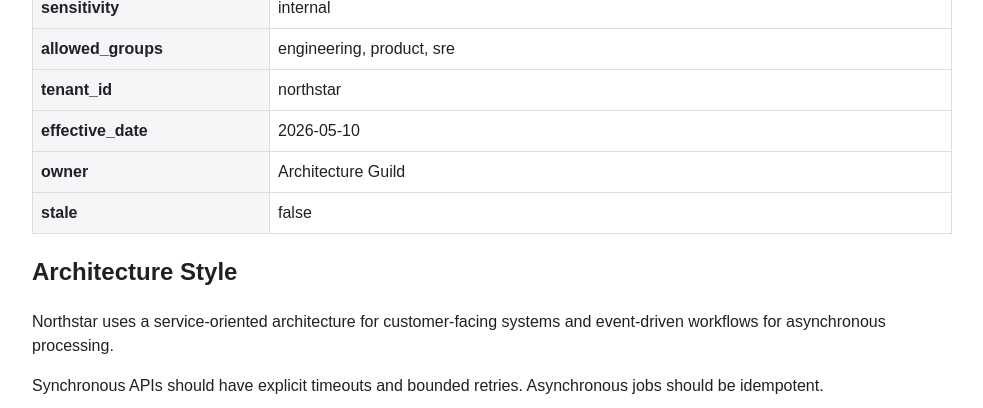
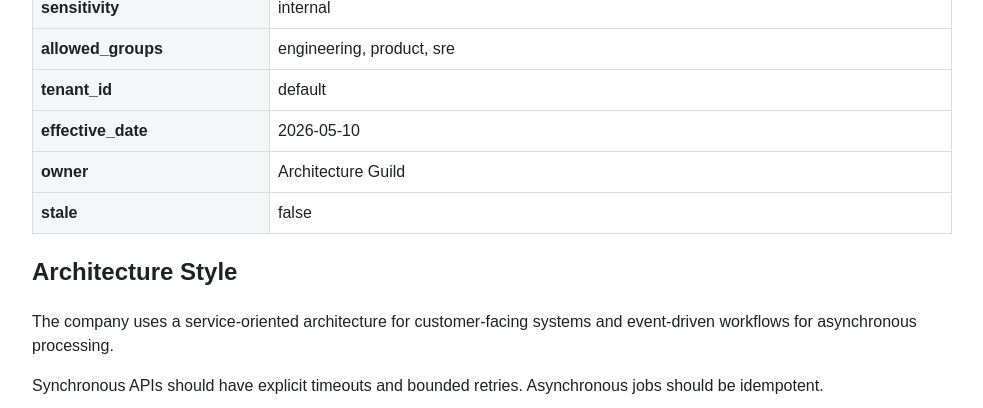
Before and after one commit to juanesriosg/internal_corporate_chatbot, a plain HTML site: page mock_data/html/wiki/system-architecture-overview.html in a window 1280 px wide. Shown: the part 328-736 px from the top of the page, without its empty margins (148-1131 px from the left). Drawn offline with Linux system fonts and the light colour scheme.

Commit message:
Update tenant_id from 'northstar' to 'default' across multiple documents for consistency

```diff
--- a/mock_data/html/wiki/system-architecture-overview.html
+++ b/mock_data/html/wiki/system-architecture-overview.html
@@ -20,10 +20,10 @@
 <tr><th>department</th><td>Engineering</td></tr>
 <tr><th>sensitivity</th><td>internal</td></tr>
 <tr><th>allowed_groups</th><td>engineering, product, sre</td></tr>
-<tr><th>tenant_id</th><td>northstar</td></tr>
+<tr><th>tenant_id</th><td>default</td></tr>
 <tr><th>effective_date</th><td>2026-05-10</td></tr>
 <tr><th>owner</th><td>Architecture Guild</td></tr>
 <tr><th>stale</th><td>false</td></tr></table>
-  <h2>Architecture Style</h2><p>Northstar uses a service-oriented architecture for customer-facing systems and event-driven workflows for asynchronous processing.</p><p>Synchronous APIs should have explicit timeouts and bounded retries. Asynchronous jobs should be idempotent.</p><h2>Core Components</h2><ul><li>API Gateway routes external traffic to service APIs.</li><li>Event Bus distributes domain events such as AccountCreated and InvoicePaid.</li><li>Data Platform stores analytical copies of events for reporting.</li><li>Knowledge Assistant uses ingestion, retrieval, orchestration, and evaluation components.</li></ul><h2>Design Rules</h2><p>Services own their databases. Shared database access across services is prohibited. Data contracts should be versioned and documented before breaking changes.</p>
+  <h2>Architecture Style</h2><p>The company uses a service-oriented architecture for customer-facing systems and event-driven workflows for asynchronous processing.</p><p>Synchronous APIs should have explicit timeouts and bounded retries. Asynchronous jobs should be idempotent.</p><h2>Core Components</h2><ul><li>API Gateway routes external traffic to service APIs.</li><li>Event Bus distributes domain events such as AccountCreated and InvoicePaid.</li><li>Data Platform stores analytical copies of events for reporting.</li><li>Knowledge Assistant uses ingestion, retrieval, orchestration, and evaluation components.</li></ul><h2>Design Rules</h2><p>Services own their databases. Shared database access across services is prohibited. Data contracts should be versioned and documented before breaking changes.</p>
 </body>
 </html>
```
Also changed, not shown: mock_data/html/docs/sso-access-control-design.html (+1 -1 lines), mock_data/html/wiki/product-launch-checklist.html (+1 -1 lines), mock_data/notes/2026-06-12-architecture-review-notes.txt, mock_data/notes/finance-quarter-close-notes-confidential.txt, mock_data/notes/hr-policy-change-draft-notes.txt, mock_data/notes/legacy-remote-work-policy-2023-stale.txt, mock_data/notes/security-red-team-prompt-injection-drill.txt, 4 other files.
